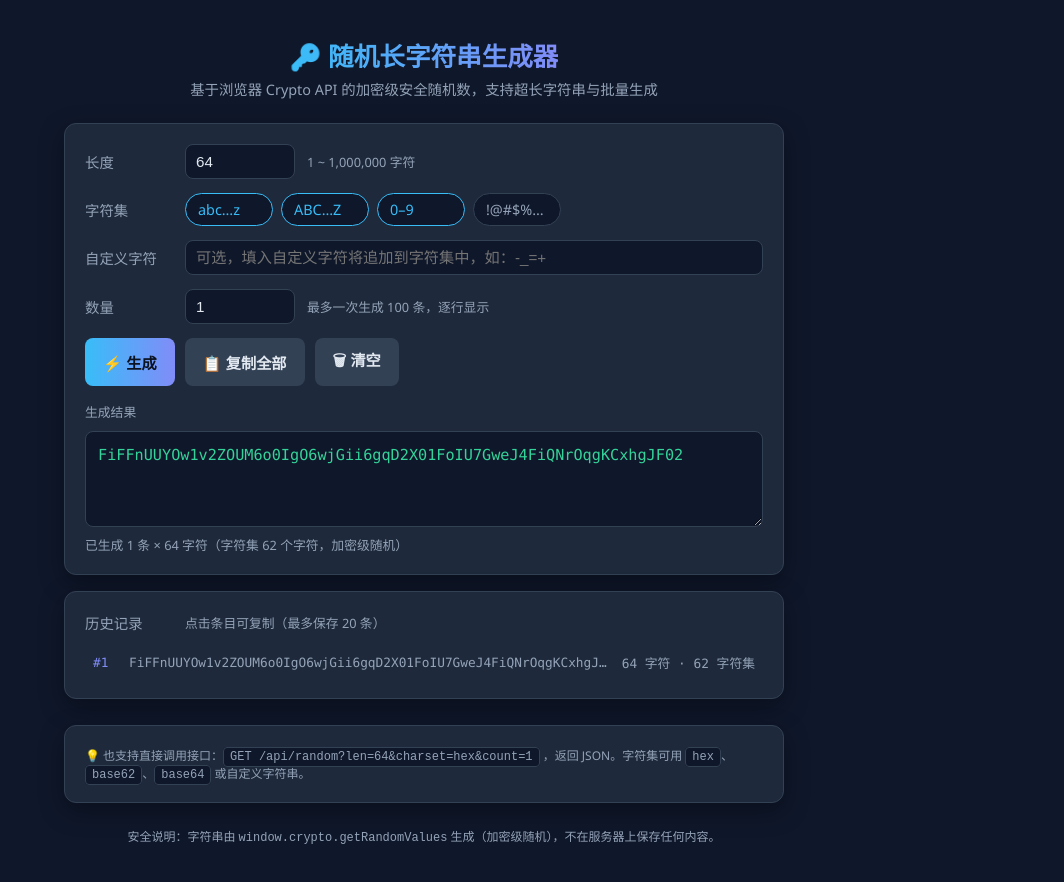
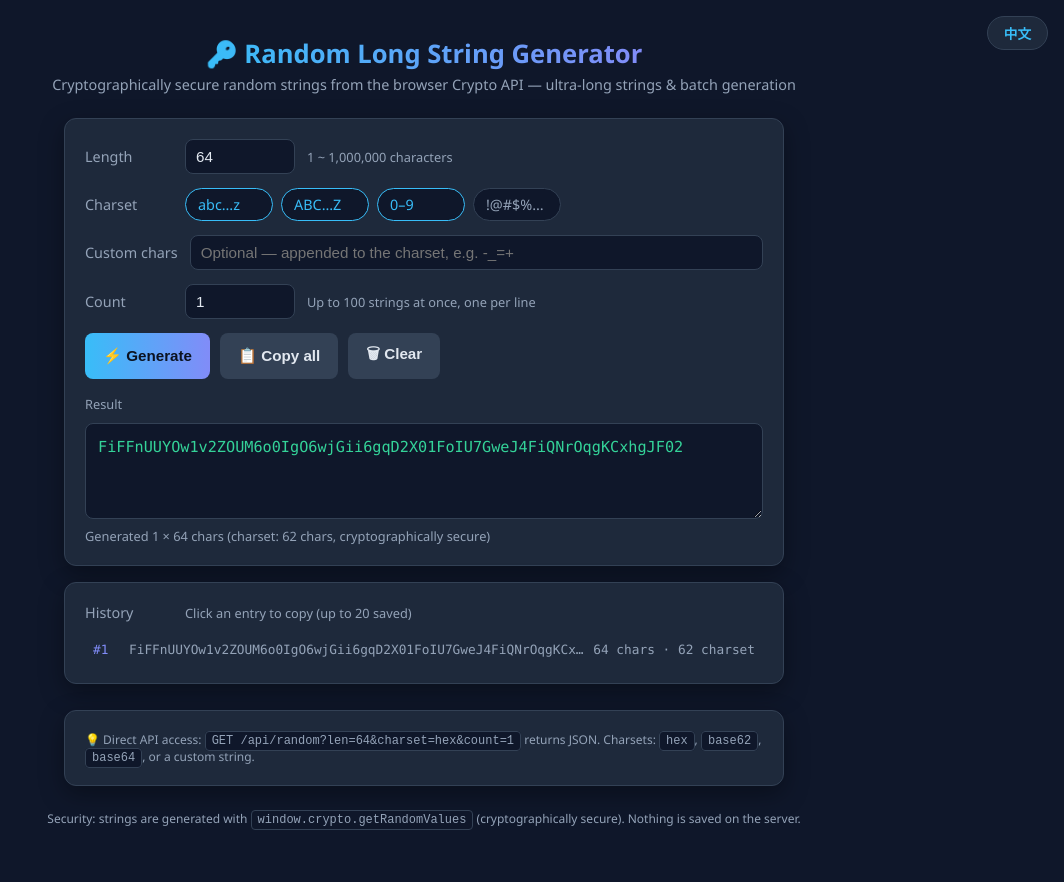
Before and after one commit to pro186/random-string-gen, a plain HTML site: page index.html in a window 1280 px wide. Shown: the whole page, without its empty margins (216-1280 px from the left). Drawn offline with Linux system fonts and the light colour scheme.

Commit message:
feat(i18n): English-default UI with EN/中文 language toggle

```diff
--- a/index.html
+++ b/index.html
@@ -1,9 +1,9 @@
 <!DOCTYPE html>
-<html lang="zh-CN">
+<html lang="en">
 <head>
 <meta charset="UTF-8">
 <meta name="viewport" content="width=device-width, initial-scale=1.0">
-<title>随机长字符串生成器</title>
+<title>Random Long String Generator</title>
 <style>
   :root {
     --bg: #0f172a;
@@ -104,6 +104,22 @@
   }
   button.secondary { background: var(--border); color: var(--text); }
   button:hover { filter: brightness(1.15); }
+  .lang-switch {
+    position: fixed;
+    top: 16px;
+    right: 16px;
+    z-index: 100;
+    background: var(--panel);
+    border: 1px solid var(--border);
+    color: var(--accent);
+    border-radius: 999px;
+    padding: 6px 16px;
+    font-size: .85rem;
+    cursor: pointer;
+    font-weight: 600;
+    transition: all .15s;
+  }
+  .lang-switch:hover { border-color: var(--accent); filter: brightness(1.15); }
   .result-area {
     display: flex;
     gap: 10px;
@@ -171,7 +187,7 @@
   .empty { color: var(--muted); font-size: .85rem; text-align: center; padding: 12px; }
   footer { color: var(--muted); font-size: .75rem; margin-top: 8px; }
   .api-note { color: var(--muted); font-size: .75rem; margin-top: 10px; }
-  .api-note code {
+  .api-note code, footer code {
     background: var(--bg);
     padding: 2px 6px;
     border-radius: 4px;
@@ -181,18 +197,20 @@
 </head>
 <body>
 
-<h1>🔑 随机长字符串生成器</h1>
-<div class="subtitle">基于浏览器 Crypto API 的加密级安全随机数，支持超长字符串与批量生成</div>
+<button class="lang-switch" id="langBtn">中文</button>
+
+<h1 data-i18n="appH1">🔑 Random Long String Generator</h1>
+<div class="subtitle" data-i18n="appSubtitle">Cryptographically secure random strings from the browser Crypto API — ultra-long strings &amp; batch generation</div>
 
 <div class="card">
   <div class="row">
-    <label for="length">长度</label>
+    <label for="length" data-i18n="length">Length</label>
     <input type="number" id="length" value="64" min="1" max="1000000">
-    <span class="stats">1 ~ 1,000,000 字符</span>
+    <span class="stats" data-i18n="lengthRange">1 ~ 1,000,000 characters</span>
   </div>
 
   <div class="row">
-    <label>字符集</label>
+    <label data-i18n="charset">Charset</label>
     <div class="toggle-group" id="charsetToggles">
       <label class="toggle active"><input type="checkbox" value="lower" checked> abc…z</label>
       <label class="toggle active"><input type="checkbox" value="upper" checked> ABC…Z</label>
@@ -202,48 +220,139 @@
   </div>
 
   <div class="row">
-    <label for="customCharset">自定义字符</label>
-    <input type="text" id="customCharset" class="charset-box" placeholder="可选，填入自定义字符将追加到字符集中，如：-_=+">
+    <label for="customCharset" data-i18n="customCharset">Custom chars</label>
+    <input type="text" id="customCharset" class="charset-box" data-i18n-ph="customCharsetPh" placeholder="Optional — appended to the charset, e.g. -_=+">
   </div>
 
   <div class="row">
-    <label for="count">数量</label>
+    <label for="count" data-i18n="count">Count</label>
     <input type="number" id="count" value="1" min="1" max="100">
-    <span class="stats">最多一次生成 100 条，逐行显示</span>
+    <span class="stats" data-i18n="countRange">Up to 100 strings at once, one per line</span>
   </div>
 
   <div class="buttons">
-    <button class="primary" id="generateBtn">⚡ 生成</button>
-    <button class="secondary" id="copyBtn">📋 复制全部</button>
-    <button class="secondary" id="clearBtn">🗑 清空</button>
+    <button class="primary" id="generateBtn" data-i18n="generate">⚡ Generate</button>
+    <button class="secondary" id="copyBtn" data-i18n="copyAll">📋 Copy all</button>
+    <button class="secondary" id="clearBtn" data-i18n="clear">🗑 Clear</button>
   </div>
 
-  <div class="hint" style="margin-top:16px">生成结果</div>
+  <div class="hint" style="margin-top:16px" data-i18n="result">Result</div>
   <div class="result-area">
-    <textarea id="output" readonly spellcheck="false" placeholder="点击「生成」后结果会显示在这里"></textarea>
+    <textarea id="output" readonly spellcheck="false" data-i18n-ph="outputPh" placeholder='Click "Generate" to see the result here'></textarea>
   </div>
   <div class="stats" id="stats"></div>
 </div>
 
 <div class="card">
-  <div class="row"><label>历史记录</label><span class="stats">点击条目可复制（最多保存 20 条）</span></div>
+  <div class="row"><label data-i18n="history">History</label><span class="stats" data-i18n="historyHint">Click an entry to copy (up to 20 saved)</span></div>
   <div class="history" id="history"></div>
 </div>
 
-<div class="card api-note">
-  💡 也支持直接调用接口：<code>GET /api/random?len=64&amp;charset=hex&amp;count=1</code>
-  ，返回 JSON。字符集可用 <code>hex</code>、<code>base62</code>、<code>base64</code> 或自定义字符串。
+<div class="card api-note" data-i18n-html="apiNote">
+  💡 Direct API access: <code>GET /api/random?len=64&amp;charset=hex&amp;count=1</code> returns JSON. Charsets: <code>hex</code>, <code>base62</code>, <code>base64</code>, or a custom string.
 </div>
 
-<footer>安全说明：字符串由 <code>window.crypto.getRandomValues</code> 生成（加密级随机），不在服务器上保存任何内容。</footer>
+<footer data-i18n-html="footer">Security: strings are generated with <code>window.crypto.getRandomValues</code> (cryptographically secure). Nothing is saved on the server.</footer>
 
-<div id="toast">已复制到剪贴板 ✓</div>
+<div id="toast">Copied to clipboard ✓</div>
 
 <script>
 "use strict";
 
 const $ = id => document.getElementById(id);
 
+// ---------- i18n ----------
+const I18N = {
+  en: {
+    appH1: "🔑 Random Long String Generator",
+    appSubtitle: "Cryptographically secure random strings from the browser Crypto API — ultra-long strings & batch generation",
+    length: "Length",
+    lengthRange: "1 ~ 1,000,000 characters",
+    charset: "Charset",
+    customCharset: "Custom chars",
+    customCharsetPh: "Optional — appended to the charset, e.g. -_=+",
+    count: "Count",
+    countRange: "Up to 100 strings at once, one per line",
+    generate: "⚡ Generate",
+    copyAll: "📋 Copy all",
+    clear: "🗑 Clear",
+    result: "Result",
+    outputPh: 'Click "Generate" to see the result here',
+    history: "History",
+    historyHint: "Click an entry to copy (up to 20 saved)",
+    apiNote: '💡 Direct API access: <code>GET /api/random?len=64&amp;charset=hex&amp;count=1</code> returns JSON. Charsets: <code>hex</code>, <code>base62</code>, <code>base64</code>, or a custom string.',
+    footer: "Security: strings are generated with <code>window.crypto.getRandomValues</code> (cryptographically secure). Nothing is saved on the server.",
+    copied: "Copied to clipboard ✓",
+    copyFailed: "Copy failed — please select and copy manually",
+    nothingToCopy: "Nothing to copy",
+    emptyHistory: "No records yet",
+    errLength: "Length must be ≥ 1",
+    errCount: "Count must be ≥ 1",
+    errCharset: "Please select at least one charset",
+    statsGenerated: "Generated {count} × {len} chars (charset: {size} chars, cryptographically secure)",
+    historyMeta: "{len} chars · {size} charset",
+    clickToCopy: "Click to copy this entry",
+    langLabel: "中文",
+  },
+  zh: {
+    appH1: "🔑 随机长字符串生成器",
+    appSubtitle: "基于浏览器 Crypto API 的加密级安全随机数，支持超长字符串与批量生成",
+    length: "长度",
+    lengthRange: "1 ~ 1,000,000 字符",
+    charset: "字符集",
+    customCharset: "自定义字符",
+    customCharsetPh: "可选，填入自定义字符将追加到字符集中，如：-_=+",
+    count: "数量",
+    countRange: "最多一次生成 100 条，逐行显示",
+    generate: "⚡ 生成",
+    copyAll: "📋 复制全部",
+    clear: "🗑 清空",
+    result: "生成结果",
+    outputPh: "点击「生成」后结果会显示在这里",
+    history: "历史记录",
+    historyHint: "点击条目可复制（最多保存 20 条）",
+    apiNote: '💡 也支持直接调用接口：<code>GET /api/random?len=64&amp;charset=hex&amp;count=1</code>，返回 JSON。字符集可用 <code>hex</code>、<code>base62</code>、<code>base64</code> 或自定义字符串。',
+    footer: "安全说明：字符串由 <code>window.crypto.getRandomValues</code> 生成（加密级随机），不在服务器上保存任何内容。",
+    copied: "已复制到剪贴板 ✓",
+    copyFailed: "复制失败，请手动选择复制",
+    nothingToCopy: "没有可复制的内容",
+    emptyHistory: "暂无记录",
+    errLength: "长度必须 ≥ 1",
+    errCount: "数量必须 ≥ 1",
+    errCharset: "请至少选择一个字符集",
+    statsGenerated: "已生成 {count} 条 × {len} 字符（字符集 {size} 个字符，加密级随机）",
+    historyMeta: "{len} 字符 · {size} 字符集",
+    clickToCopy: "点击复制这条",
+    langLabel: "EN",
+  },
+};
+
+let lang = localStorage.getItem("rsg_lang") || "en";
+if (!I18N[lang]) lang = "en";
+
+function t(key, vars) {
+  let s = (I18N[lang] && I18N[lang][key]) ?? I18N.en[key] ?? key;
+  if (vars) for (const k in vars) s = s.split("{" + k + "}").join(vars[k]);
+  return s;
+}
+
+function applyLang() {
+  document.documentElement.lang = lang === "en" ? "en" : "zh-CN";
+  document.title = t("appH1").replace(/^🔑\s*/, "");
+  document.querySelectorAll("[data-i18n]").forEach(el => { el.textContent = t(el.dataset.i18n); });
+  document.querySelectorAll("[data-i18n-ph]").forEach(el => { el.placeholder = t(el.dataset.i18nPh); });
+  document.querySelectorAll("[data-i18n-html]").forEach(el => { el.innerHTML = t(el.dataset.i18nHtml); });
+  $("langBtn").textContent = t("langLabel");
+  // 刷新动态文本（统计、历史）
+  const stats = $("stats");
+  if (stats.dataset.gen) {
+    const p = JSON.parse(stats.dataset.gen);
+    stats.textContent = t("statsGenerated", p);
+  }
+  renderHistory();
+}
+
+// ---------- 字符集 ----------
 const CHARSETS = {
   lower:   "abcdefghijklmnopqrstuvwxyz",
   upper:   "ABCDEFGHIJKLMNOPQRSTUVWXYZ",
@@ -251,13 +360,13 @@ const CHARSETS = {
   special: "!@#$%^&*()-_=+[]{};:,.<>?/~",
 };
 
-const history = []; // 最多 20 条
+const history = []; // up to 20 entries
 
-// ---------- 核心生成函数（加密级随机，拒绝采样消除模偏差） ----------
+// ---------- Core generator (cryptographically secure, rejection sampling removes modulo bias) ----------
 function secureRandomString2(length, alphabet) {
   if (length <= 0 || !alphabet) return "";
   const n = alphabet.length;
-  const max = 0xFFFFFFFF - (0xFFFFFFFF % n); // 可接受的最大值（不含）
+  const max = 0xFFFFFFFF - (0xFFFFFFFF % n); // largest acceptable value (exclusive)
   const out = new Array(length);
   for (let i = 0; i < length; i++) {
     let v;
@@ -269,7 +378,7 @@ function secureRandomString2(length, alphabet) {
   return out.join("");
 }
 
-// ---------- 字符集组装 ----------
+// ---------- Charset assembly ----------
 function buildAlphabet() {
   let chars = "";
   document.querySelectorAll("#charsetToggles .toggle input:checked").forEach(cb => {
@@ -277,54 +386,56 @@ function buildAlphabet() {
   });
   const custom = $("customCharset").value.trim();
   if (custom) chars += custom;
-  // 去重并保持顺序
+  // de-duplicate, keep order
   return [...new Set(chars)].join("");
 }
 
 function validLength() {
   const v = parseInt($("length").value, 10);
-  if (isNaN(v) || v < 1) { toast("长度必须 ≥ 1"); return null; }
+  if (isNaN(v) || v < 1) { toast(t("errLength")); return null; }
   return Math.min(v, 1000000);
 }
 
 function validCount() {
   const v = parseInt($("count").value, 10);
-  if (isNaN(v) || v < 1) { toast("数量必须 ≥ 1"); return null; }
+  if (isNaN(v) || v < 1) { toast(t("errCount")); return null; }
   return Math.min(v, 100);
 }
 
-// ---------- 生成 ----------
+// ---------- Generate ----------
 function generate() {
   const len = validLength();
   const cnt = validCount();
   if (len === null || cnt === null) return;
   const alphabet = buildAlphabet();
-  if (!alphabet) { toast("请至少选择一个字符集"); return; }
+  if (!alphabet) { toast(t("errCharset")); return; }
 
   const lines = [];
   for (let i = 0; i < cnt; i++) {
     lines.push(secureRandomString2(len, alphabet));
   }
   $("output").value = lines.join("\n");
-  $("stats").textContent = `已生成 ${cnt} 条 × ${len} 字符（字符集 ${alphabet.length} 个字符，加密级随机）`;
+  const stats = $("stats");
+  stats.dataset.gen = JSON.stringify({ count: cnt, len, size: alphabet.length });
+  stats.textContent = t("statsGenerated", { count: cnt, len, size: alphabet.length });
 
-  // 记入历史（只记第一条，避免刷屏）
+  // history (keep the first line only, to avoid flooding)
   if (lines[0]) {
-    history.unshift({ text: lines[0], meta: `${len} 字符 · ${alphabet.length} 字符集` });
+    history.unshift({ text: lines[0], len, size: alphabet.length });
     if (history.length > 20) history.pop();
     renderHistory();
   }
 }
 
-// ---------- 剪贴板 ----------
+// ---------- Clipboard ----------
 function copyOutput() {
   const text = $("output").value;
-  if (!text) { toast("没有可复制的内容"); return; }
+  if (!text) { toast(t("nothingToCopy")); return; }
   copyText(text);
 }
 
 function copyText(text) {
-  const done = () => toast("已复制到剪贴板 ✓");
+  const done = () => toast(t("copied"));
   if (navigator.clipboard && window.isSecureContext) {
     navigator.clipboard.writeText(text).then(done, () => fallbackCopy(text));
   } else {
@@ -339,50 +450,59 @@ function fallbackCopy(text) {
   ta.style.opacity = "0";
   document.body.appendChild(ta);
   ta.select();
-  try { document.execCommand("copy"); toast("已复制到剪贴板 ✓"); }
-  catch (e) { toast("复制失败，请手动选择复制"); }
+  try { document.execCommand("copy"); toast(t("copied")); }
+  catch (e) { toast(t("copyFailed")); }
   document.body.removeChild(ta);
 }
 
-// ---------- 历史 ----------
+// ---------- History ----------
 function renderHistory() {
   const box = $("history");
   if (!history.length) {
-    box.innerHTML = '<div class="empty">暂无记录</div>';
+    box.innerHTML = '<div class="empty">' + t("emptyHistory") + '</div>';
     return;
   }
   box.innerHTML = "";
   history.forEach((item, i) => {
     const div = document.createElement("div");
     div.className = "history-item";
-    div.innerHTML = `<span class="idx">#${i + 1}</span><span class="txt"></span><span class="stats">${item.meta}</span>`;
+    const meta = t("historyMeta", { len: item.len, size: item.size });
+    div.innerHTML = `<span class="idx">#${i + 1}</span><span class="txt"></span><span class="stats"></span>`;
     div.querySelector(".txt").textContent = item.text;
-    div.title = "点击复制这条";
+    div.querySelector(".stats").textContent = meta;
+    div.title = t("clickToCopy");
     div.addEventListener("click", () => copyText(item.text));
     box.appendChild(div);
   });
 }
 
-// ---------- 界面 ----------
+// ---------- UI ----------
 function toast(msg) {
-  const t = $("toast");
-  t.textContent = msg;
-  t.classList.add("show");
+  const el = $("toast");
+  el.textContent = msg;
+  el.classList.add("show");
   clearTimeout(toast._timer);
-  toast._timer = setTimeout(() => t.classList.remove("show"), 1800);
+  toast._timer = setTimeout(() => el.classList.remove("show"), 1800);
 }
 
-document.querySelectorAll(".toggle").forEach(t => {
-  t.addEventListener("click", () => t.classList.toggle("active"));
+document.querySelectorAll(".toggle").forEach(tgl => {
+  tgl.addEventListener("click", () => tgl.classList.toggle("active"));
 });
 
 $("generateBtn").addEventListener("click", generate);
 $("copyBtn").addEventListener("click", copyOutput);
-$("clearBtn").addEventListener("click", () => { $("output").value = ""; $("stats").textContent = ""; });
+$("clearBtn").addEventListener("click", () => { $("output").value = ""; const s = $("stats"); s.textContent = ""; delete s.dataset.gen; });
 $("length").addEventListener("keydown", e => { if (e.key === "Enter") generate(); });
 $("customCharset").addEventListener("keydown", e => { if (e.key === "Enter") generate(); });
 
-// 默认生成一次，打开页面即可看到效果
+$("langBtn").addEventListener("click", () => {
+  lang = lang === "en" ? "zh" : "en";
+  localStorage.setItem("rsg_lang", lang);
+  applyLang();
+});
+
+// Apply saved language, then generate once so the page shows a result on load
+applyLang();
 generate();
 </script>
 </body>
```
